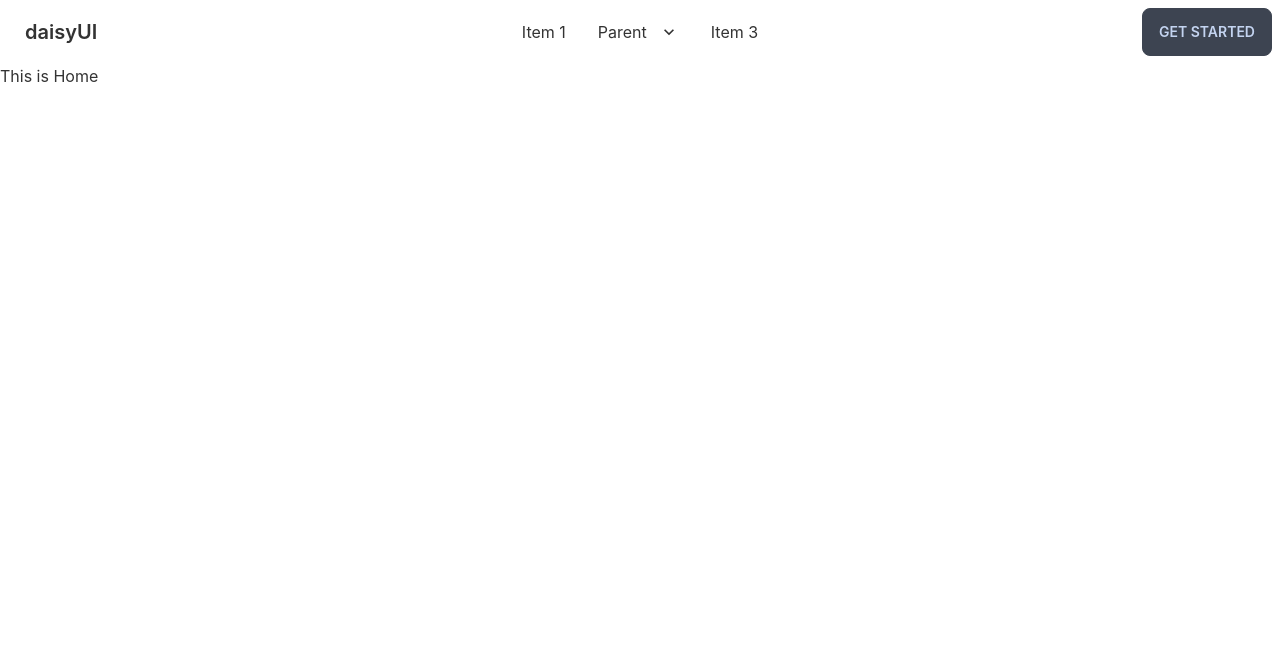
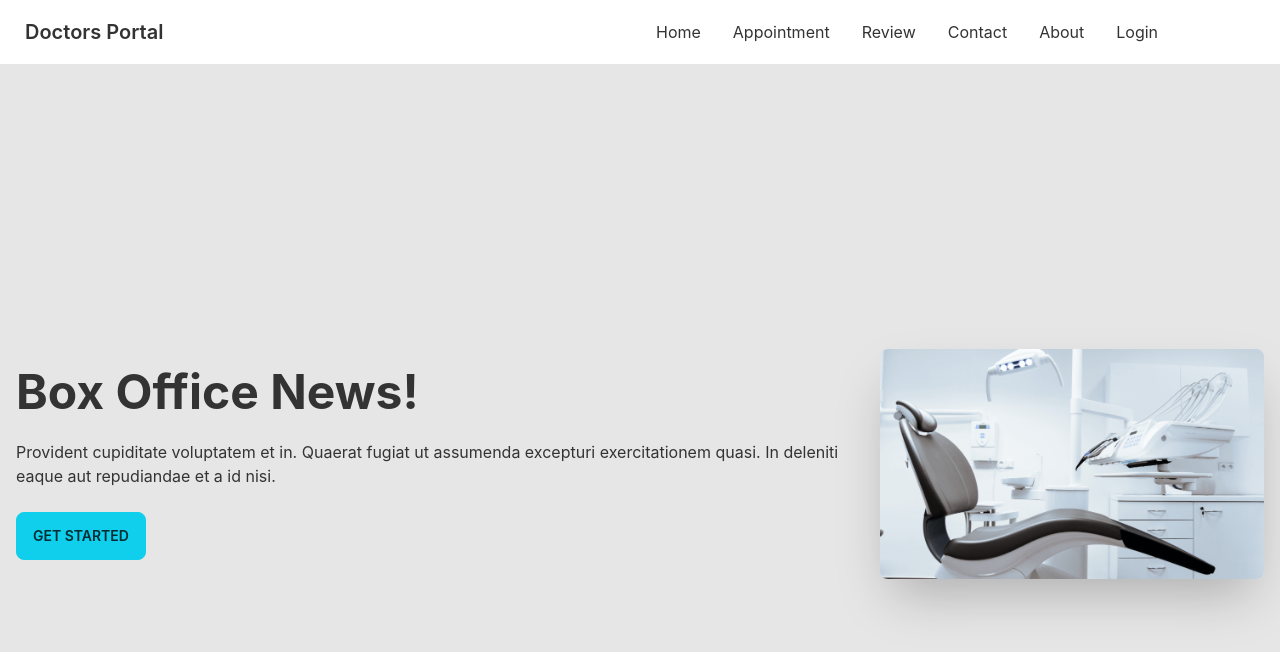
Before and after one commit to alamincse97/doctors-portal-client, a React (Create React App) app: page / in a window 1280 px wide. Shown: the top 652 px of the page. Built offline with nearby package versions, Linux system fonts and the light colour scheme.

Commit message:
added some function

```diff
--- a/src/App.js
+++ b/src/App.js
@@ -3,6 +3,7 @@
 import { Routes, Route, Link } from "react-router-dom";
 import Home from './Pages/Home/Home';
 import About from './Pages/About/About';
+import Login from './Pages/Login/Login';
 
 function App() {
   return (
@@ -11,6 +12,7 @@
       <Routes>
         <Route path="/" element={<Home />} />
         <Route path="about" element={<About />} />
+        <Route path="login" element={<Login />} />
       </Routes>
     </div>
   );
--- /dev/null
+++ b/src/Pages/Home/Banner.js
@@ -0,0 +1,20 @@
+import React from 'react';
+import chair from '../../assets/images/chair.png';
+
+const Banner = () => {
+    return (
+        <div class="hero min-h-screen bg-base-200">
+            <div class="hero-content flex-col lg:flex-row-reverse">
+                <img src={chair} class="max-w-sm rounded-lg shadow-2xl" />
+                <div>
+                    <h1 class="text-5xl font-bold">Box Office News!</h1>
+                    <p class="py-6">Provident cupiditate voluptatem et in. Quaerat fugiat ut assumenda excepturi exercitationem quasi. In deleniti eaque aut repudiandae et a id nisi.</p>
+                    <button class="btn btn-primary">Get Started</button>
+                </div>
+            </div>
+        </div>
+    );
+
+};
+
+export default Banner;
--- a/src/Pages/Home/Home.js
+++ b/src/Pages/Home/Home.js
@@ -1,9 +1,10 @@
 import React from 'react';
+import Banner from './Banner';
 
 const Home = () => {
     return (
         <div>
-            <h2>This is Home</h2>
+            <Banner></Banner>
         </div>
     );
 };
--- /dev/null
+++ b/src/Pages/Login/Login.js
@@ -0,0 +1,11 @@
+import React from 'react';
+
+const Login = () => {
+    return (
+        <div>
+            <h1>This is Login Page</h1>
+        </div>
+    );
+};
+
+export default Login;
--- a/src/Pages/Shared/Navbar.js
+++ b/src/Pages/Shared/Navbar.js
@@ -1,6 +1,15 @@
 import React from 'react';
+import { Link } from 'react-router-dom';
 
 const Navbar = () => {
+    const menuItems = <>
+        <li><Link to="/">Home</Link></li>
+        <li><Link to="/appointment">Appointment</Link></li>
+        <li><Link to="/review">Review</Link></li>
+        <li><Link to="/contact">Contact</Link></li>
+        <li><Link to="/about">About</Link></li>
+        <li><Link to="/login">Login</Link></li>
+    </>
     return (
         <div class="navbar bg-base-100">
             <div class="navbar-start">
@@ -9,40 +18,15 @@
                         <svg xmlns="http://www.w3.org/2000/svg" class="h-5 w-5" fill="none" viewBox="0 0 24 24" stroke="currentColor"><path stroke-linecap="round" stroke-linejoin="round" stroke-width="2" d="M4 6h16M4 12h8m-8 6h16" /></svg>
                     </label>
                     <ul tabindex="0" class="menu menu-compact dropdown-content mt-3 p-2 shadow bg-base-100 rounded-box w-52">
-                        <li><a>Item 1</a></li>
-                        <li tabindex="0">
-                            <a class="justify-between">
-                                Parent
-                                <svg class="fill-current" xmlns="http://www.w3.org/2000/svg" width="24" height="24" viewBox="0 0 24 24"><path d="M8.59,16.58L13.17,12L8.59,7.41L10,6L16,12L10,18L8.59,16.58Z" /></svg>
-                            </a>
-                            <ul class="p-2">
-                                <li><a>Submenu 1</a></li>
-                                <li><a>Submenu 2</a></li>
-                            </ul>
-                        </li>
-                        <li><a>Item 3</a></li>
+                        {menuItems}
                     </ul>
                 </div>
-                <a class="btn btn-ghost normal-case text-xl">daisyUI</a>
+                <a class="btn btn-ghost normal-case text-xl">Doctors Portal</a>
             </div>
             <div class="navbar-center hidden lg:flex">
                 <ul class="menu menu-horizontal p-0">
-                    <li><a>Item 1</a></li>
-                    <li tabindex="0">
-                        <a>
-                            Parent
-                            <svg class="fill-current" xmlns="http://www.w3.org/2000/svg" width="20" height="20" viewBox="0 0 24 24"><path d="M7.41,8.58L12,13.17L16.59,8.58L18,10L12,16L6,10L7.41,8.58Z" /></svg>
-                        </a>
-                        <ul class="p-2">
-                            <li><a>Submenu 1</a></li>
-                            <li><a>Submenu 2</a></li>
-                        </ul>
-                    </li>
-                    <li><a>Item 3</a></li>
+                    {menuItems}
                 </ul>
-            </div>
-            <div class="navbar-end">
-                <a class="btn">Get started</a>
             </div>
         </div>
     );
```
